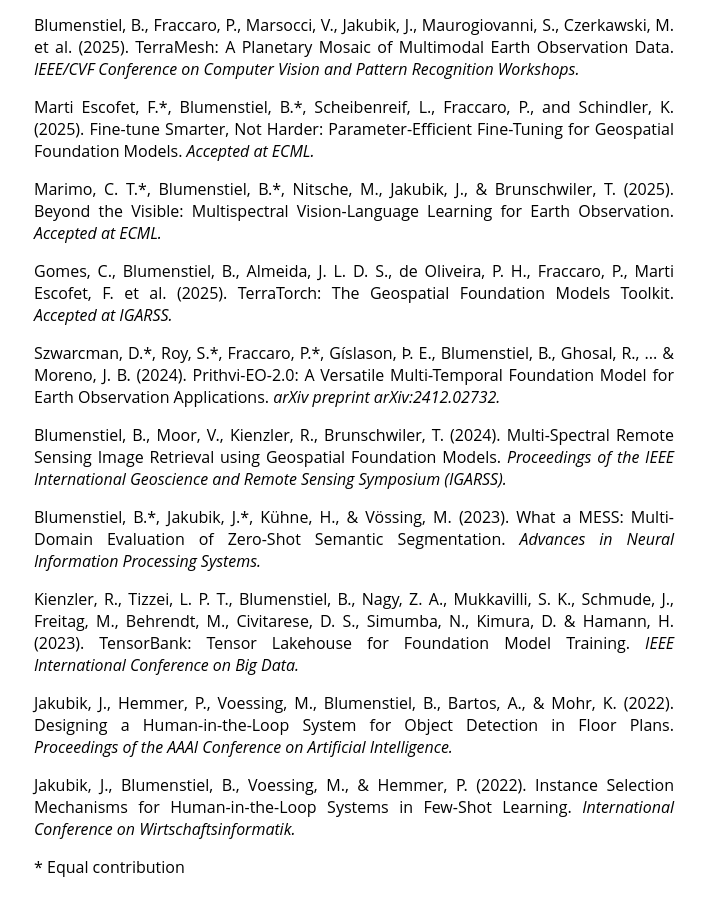
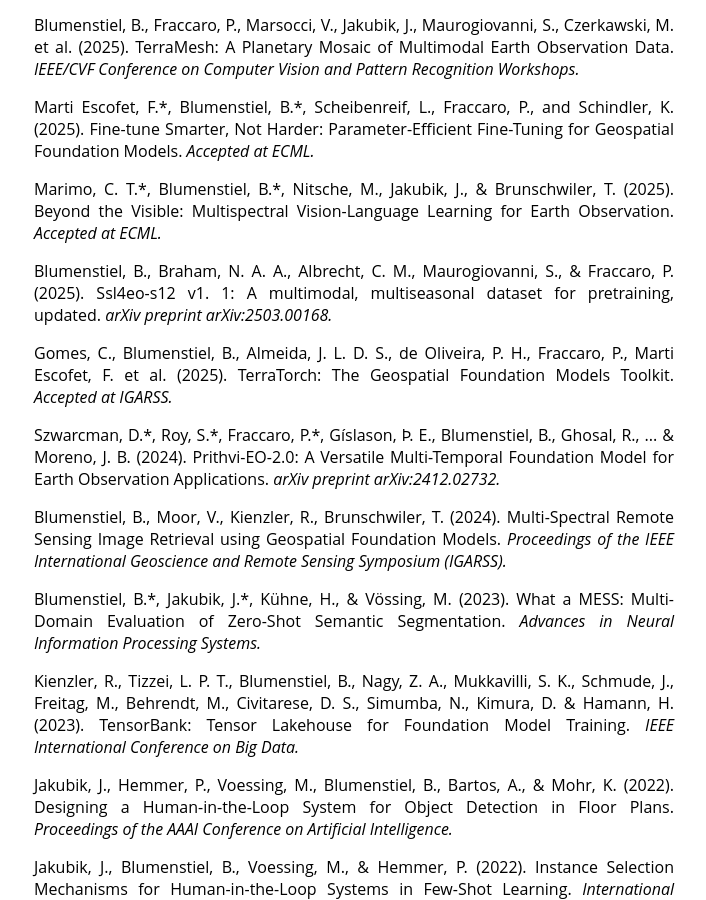
Before and after one commit to blumenstiel/blumenstiel.github.io, a Jekyll site: the page built from index.html, in a window 1280 px wide and 900 px high, scrolled down 1990 px. Shown: the whole window, without its empty margins (286-992 px from the left). Built offline with Jekyll 4.4.1, drawn with Linux system fonts in a browser that asks for light colours; nearby versions of some CDN libraries; some web fonts are replaced; the list of posts is cut into pages by our own code.

Commit message:
Updated website

```diff
--- a/_config.yml
+++ b/_config.yml
@@ -156,6 +156,8 @@
     url: "https://arxiv.org/abs/2504.17397"
   - text: "Marimo, C. T.*, Blumenstiel, B.*, Nitsche, M., Jakubik, J., & Brunschwiler, T. (2025). Beyond the Visible: Multispectral Vision-Language Learning for Earth Observation. <i>Accepted at ECML.</i>"
     url: "https://arxiv.org/abs/2503.15969"
+  - text: "Blumenstiel, B., Braham, N. A. A., Albrecht, C. M., Maurogiovanni, S., & Fraccaro, P. (2025). Ssl4eo-s12 v1. 1: A multimodal, multiseasonal dataset for pretraining, updated. <i>arXiv preprint arXiv:2503.00168.</i>"
+    url: "https://arxiv.org/abs/2503.00168"
   - text: "Gomes, C., Blumenstiel, B., Almeida, J. L. D. S., de Oliveira, P. H., Fraccaro, P., Marti Escofet, F. et al. (2025). TerraTorch: The Geospatial Foundation Models Toolkit. <i>Accepted at IGARSS.</i>"
     url: "https://arxiv.org/abs/2503.20563"
   - text: "Szwarcman, D.*, Roy, S.*, Fraccaro, P.*, Gíslason, Þ. E., Blumenstiel, B., Ghosal, R., ... & Moreno, J. B. (2024). Prithvi-EO-2.0: A Versatile Multi-Temporal Foundation Model for Earth Observation Applications. <i>arXiv preprint arXiv:2412.02732.</i>"
@@ -181,3 +183,6 @@
   - Invited Talk "AI to Accelerate the Energy Transition and Adapt to Climate Change", AMLD 2025
   - Invited Talk "Transforming Geospatial Analysis with Foundation Models", AMLD 2024
   - Several workshops on Geospatial Foundation Models at ETH Summer School 2025, ESA-NASA workshop 2025, AMLD 2025
+
+awards:
+  - NASA Agency Group Award for Prithvi-EO
```
